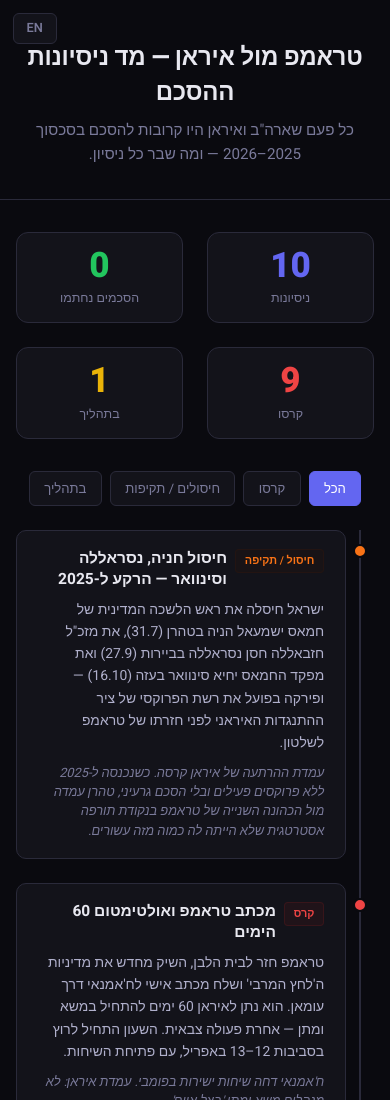
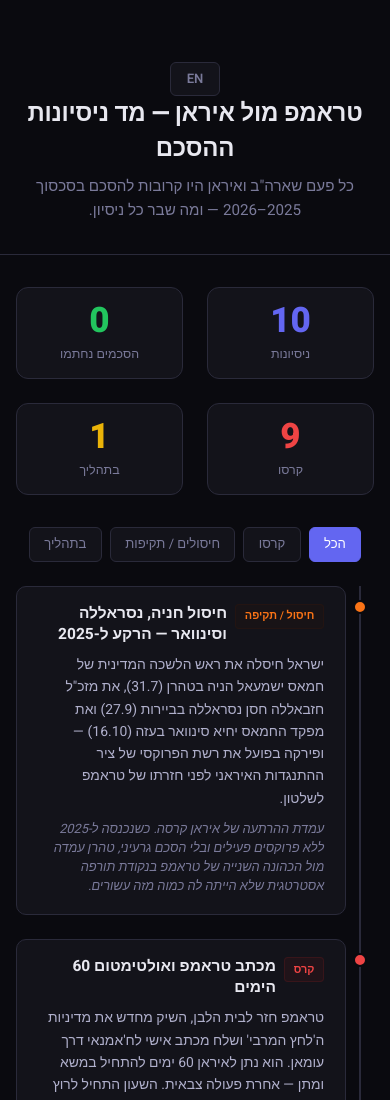
Before and after one commit to adamorad/iran-deal-counter, a plain HTML site: page index.html in a window 390 px wide. Shown: the top 1100 px of the page. Drawn offline with Linux system fonts and the light colour scheme.

Commit message:
Center language toggle below subtitle with spacing

```diff
--- a/index.html
+++ b/index.html
@@ -68,23 +68,18 @@
       }
 
       .lang-toggle {
-        position: absolute;
-        top: 1.2rem;
-        left: 1.2rem;
+        display: inline-block;
+        margin-top: 1.4rem;
         background: var(--surface);
         border: 1px solid var(--border);
         color: var(--muted);
         border-radius: 6px;
-        padding: 0.35rem 0.8rem;
-        font-size: 0.8rem;
+        padding: 0.35rem 1rem;
+        font-size: 0.82rem;
         font-weight: 600;
         cursor: pointer;
         transition: all 0.15s;
         font-family: inherit;
-      }
-      html[lang="en"] .lang-toggle {
-        left: auto;
-        right: 1.2rem;
       }
       .lang-toggle:hover {
         background: var(--accent);
@@ -375,15 +370,6 @@
         }
         .stat-card .number {
           font-size: 2.2rem;
-        }
-
-        .lang-toggle {
-          top: 0.8rem;
-          left: 0.8rem;
-        }
-        html[lang="en"] .lang-toggle {
-          left: auto;
-          right: 0.8rem;
         }
       }
     </style>
```
